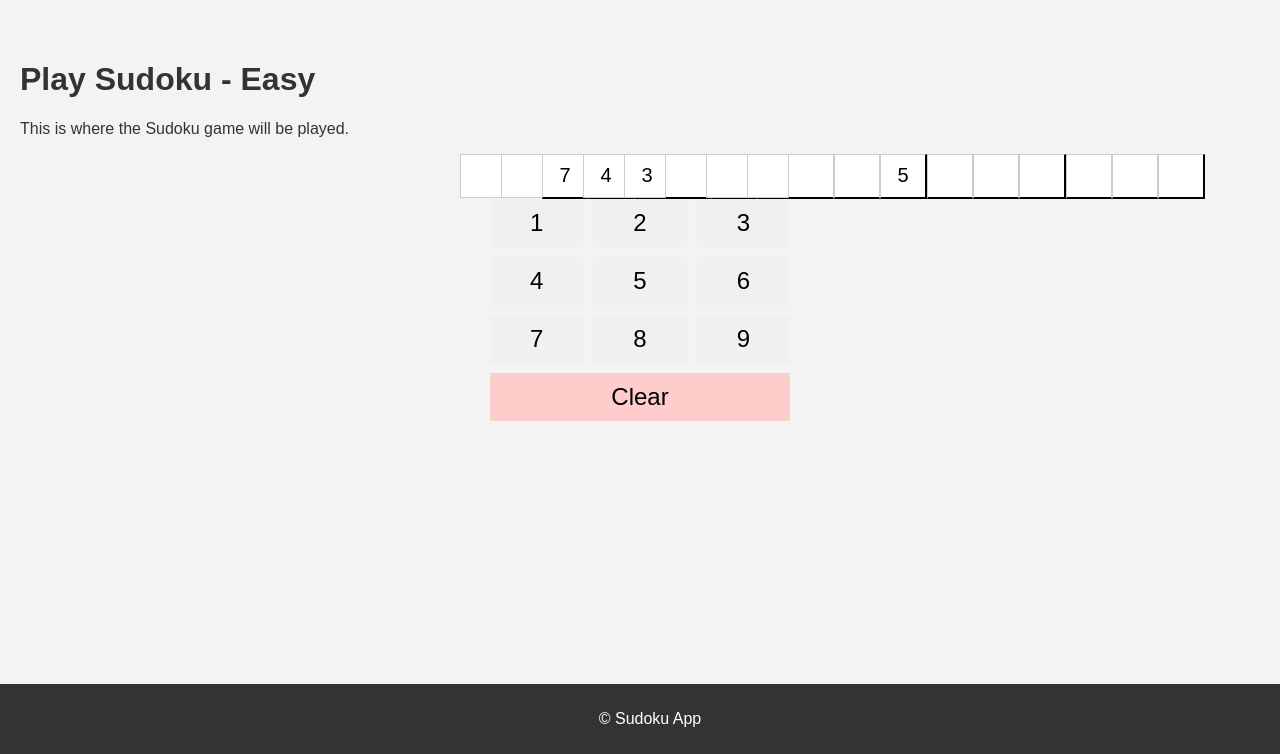
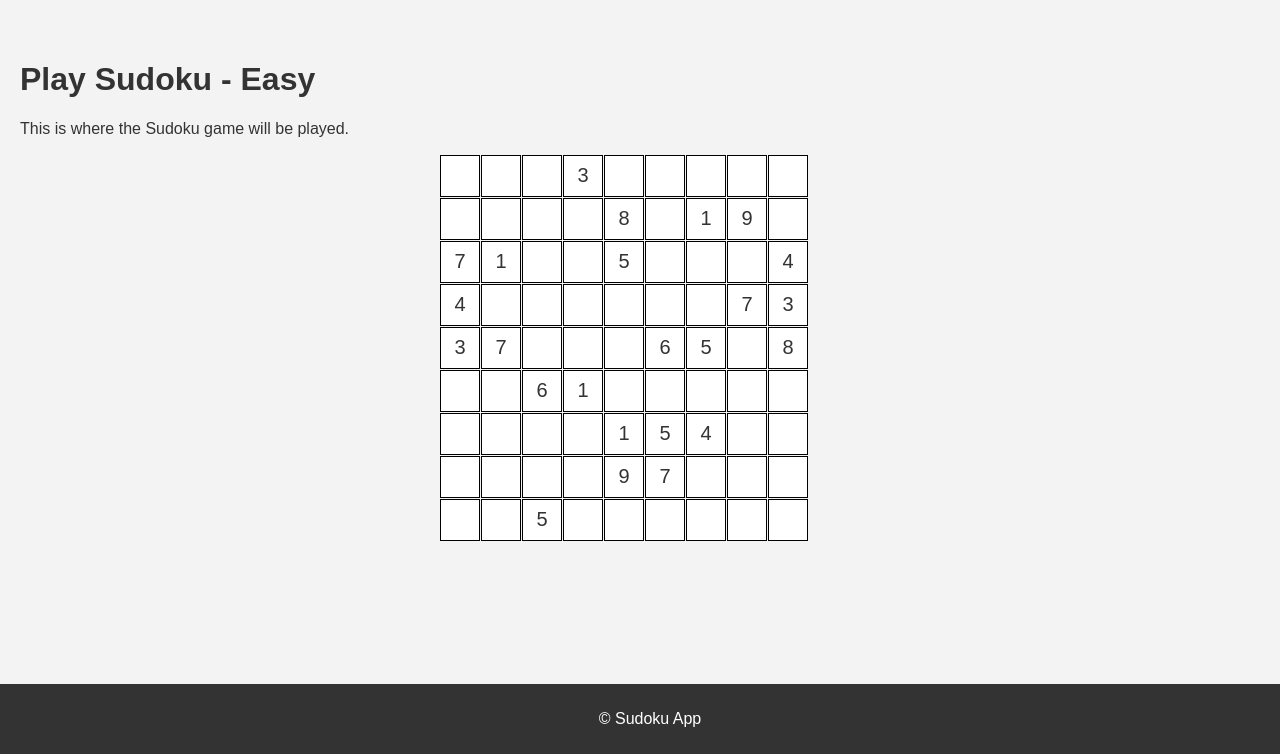
Before and after one commit to Manjiri-Satam/Sudoku-final, a Flask app: page /easy in a window 1280 px wide. Shown: the part 46-800 px from the top of the page. Run offline with Flask 3, Linux system fonts and the light colour scheme.

Commit message:
Working Display for sudokus with input of only numbers!

```diff
--- a/app/static/style.css
+++ b/app/static/style.css
@@ -67,7 +67,6 @@ body, html {
     background-color: purple;
 }
 
-
 .keypad {
     display: grid;
     grid-template-columns: repeat(3, 1fr); /* Creates a grid with 3 equal columns */
@@ -89,7 +88,6 @@ body, html {
     align-items: center;
 }
 
-
 .keypad-key {
     padding: 10px; /* Adjust padding for better button sizing */
     font-size: 1.5rem; /* Larger font size for readability */
@@ -110,63 +108,52 @@ body, html {
     display: flex;
     justify-content: space-around;
     flex-direction: column;
-
 }
 
-        .sudoku-grid {
+#grid-container {
     display: grid;
-            grid-template-columns: repeat(9, 40px);
-            gap: 1px;
-            margin: auto;
-            width: 360px;
+    grid-template-columns: repeat(9, 40px); /* 9 columns, each 40px wide */
+    grid-gap: 1px; /* 1px gap between grid items */
+    background-color: var(--tableColor); /* use color variable for gaps to appear as lines */
+    padding: 1px; /* to prevent the outermost cells from being cut off */
+    margin: 0 auto; /* center the grid horizontally and set top and bottom margin to 0 */
+    max-width: 400px; /* optional: limit the maximum width of the grid */
 }
 
-        .sudoku-row {
+
+.grid-item {
+    background-color: #ffffff;
+    border: 1px solid #000000;
     display: flex;
-            flex-wrap: nowrap;
+    justify-content: center;
+    align-items: center;
+    height: 40px;
 }
 
-        .sudoku-cell {
-            width: 40px;
-            height: 40px;
+.txt-input {
+    width: 100%;
+    height: 100%;
+    border: none;
     text-align: center;
+    padding: 0;
     font-size: 20px;
-            border: 1px solid #ccc;
-            background-color: #fff;
-            display: flex;
-            align-items: center;
-            justify-content: center;
+    background-color: var(--itemBackground);
+    color: var(--textColor);
+    box-sizing: border-box;
 }
 
-        .sudoku-cell:nth-child(3n) {
-            border-right: 2px solid black;
+#grid-container > .grid-item:nth-of-type(3n) .txt-input {
+    border-right: 2px solid var(--shiftIndication); /* right border every third cell */
 }
 
-        .sudoku-row:nth-child(3n) .sudoku-cell {
-            border-bottom: 2px solid black;
+#grid-container > .grid-item:nth-of-type(n+73) .txt-input {
+    border-bottom: 2px solid var(--shiftIndication); /* bottom border for the last three rows */
 }
 
-        .keypad {
-            display: grid;
-            grid-template-columns: repeat(3, 1fr);
-            grid-gap: 10px;
-            width: 300px;
-            margin: auto;
+/* Cancel out the thick borders on the rightmost and bottommost cells */
+#grid-container > .grid-item:nth-of-type(9n) .txt-input {
+    border-right: none;
 }
-
-        .keypad-key {
-            padding: 10px;
-            font-size: 1.5rem;
-            background-color: #f0f0f0;
-            border: none;
-            cursor: pointer;
+#grid-container > .grid-item:nth-last-child(-n+9) .txt-input {
+    border-bottom: none;
 }
-
-        .keypad-key:hover {
-            background-color: #e0e0e0;
-        }
-
-        .clear {
-            grid-column: 1 / span 3;
-            background-color: #ffcccc;
-        }
--- a/app/templates/play.html
+++ b/app/templates/play.html
@@ -4,24 +4,32 @@
 <h1>Play Sudoku - {{ difficulty|capitalize }}</h1>
 <p>This is where the Sudoku game will be played.</p>
 
-<div class="game-container">
-    <div class="sudoku-grid">
-        {% for row in range(9) %}
-            <div class="sudoku-row">
-                {% for col in range(9) %}
-                    {% set index = row * 9 + col %}
-                    <input type="text" class="sudoku-cell" maxlength="1" value="{{ sudoku[index] if sudoku[index] != '.' else '' }}" {% if sudoku[index] != '.' %} readonly {% endif %}/>
-                {% endfor %}
-            </div>
+<div id="grid-container">
+    {% for i in range(9) %}
+        {% for j in range(9) %}
+            {% set index = i*9 + j %}
+            {% set value = sudoku[index] %}
+            {% if value == '.' %}
+                <div class="grid-item">
+                    <input id="{{ index }}" name="{{ index }}" type="text" maxlength="1" inputmode="numeric" pattern="[1-9]" class="txt-input" autocomplete="off">
+                </div>
+            {% else %}
+                <div class="grid-item">
+                    <input id="{{ index }}" name="{{ index }}" type="text" maxlength="1" pattern="[1-9]" class="txt-input" value="{{ value }}" readonly>
+                </div>
+            {% endif %}
         {% endfor %}
-    </div>
-
-    <div class="keypad">
-        {% for num in range(1, 10) %}
-            <button class="keypad-key" data-number="{{ num }}">{{ num }}</button>
-        {% endfor %}
-        <button class="keypad-key clear">Clear</button>
-    </div>
+    {% endfor %}
 </div>
 
+<script>
+    // JavaScript to validate input fields
+    document.querySelectorAll('.txt-input').forEach(function(input) {
+        input.addEventListener('input', function() {
+            // Remove any non-digit characters
+            this.value = this.value.replace(/[^1-9]/g, '');
+        });
+    });
+</script>
+
 {% endblock %}
```
Lines whose indentation alone changed are shown as unchanged.
